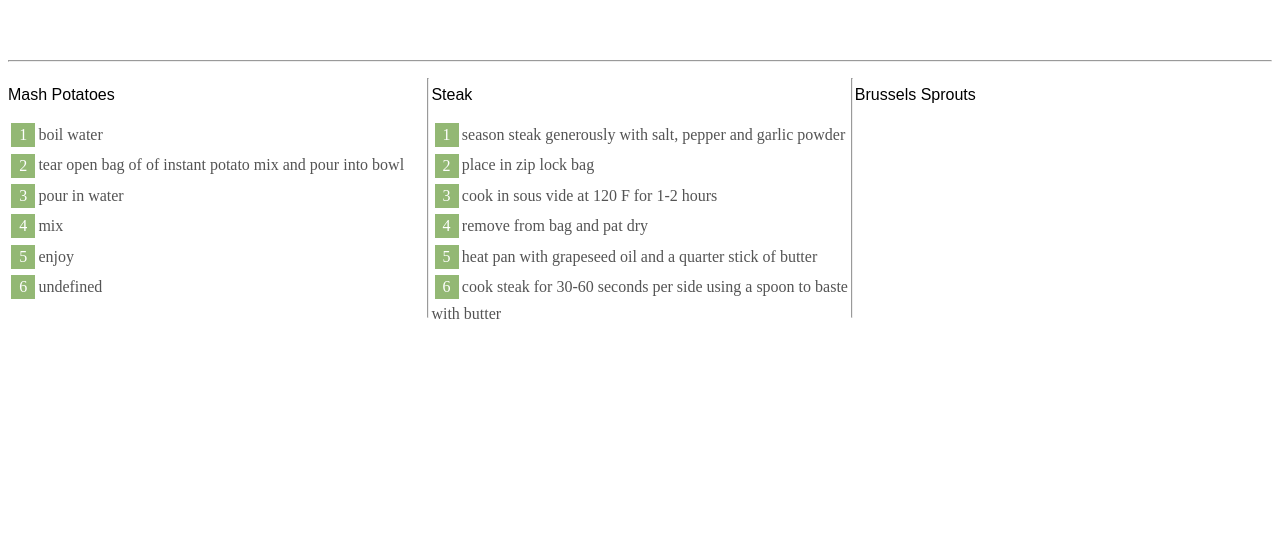
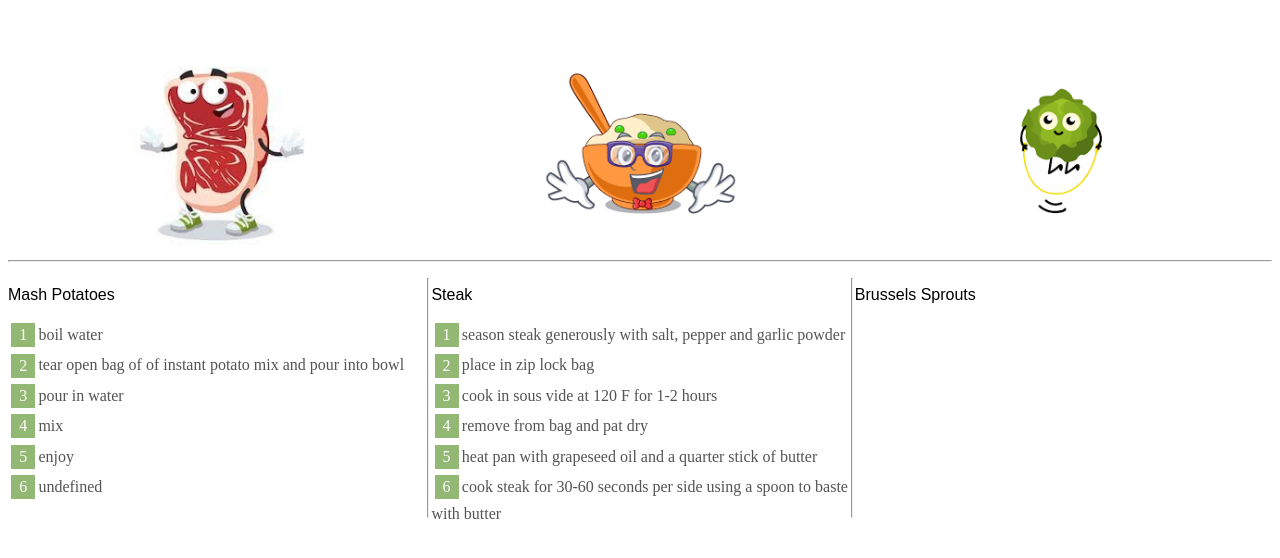
Before and after one commit to ironhack-labs/lab-es6-promises, a plain HTML site: page index.html in a window 1280 px wide. Shown: the part 156-714 px from the top of the page. Drawn offline with Linux system fonts and the light colour scheme.

Commit message:
Add images

```diff
--- a/index.html
+++ b/index.html
@@ -9,8 +9,15 @@
   </head>
   <body>
     <section id="table"></section>
+    <div class="images-top">
+      <img src="./public/images/steak.jpg" alt="steak">
+      <img src="./public/images/mashPotatoes.jpg" alt="potato">
+      <img src="./public/images/brusselSprouts.jpg" alt="brussell">
+    </div>
     <hr />
+
     <section id="steps">
+
       <ol id="mashPotatoes">
         <label>Mash Potatoes</label>
       </ol>
--- a/public/stylesheets/style.css
+++ b/public/stylesheets/style.css
@@ -75,3 +75,9 @@ button:hover {
     transform: rotateX(0deg) translate(-50%, -50%) scale(1);
   }
 }
+
+.images-top{
+  display: flex;
+  align-items: center;
+  justify-content: space-around;
+}
```
